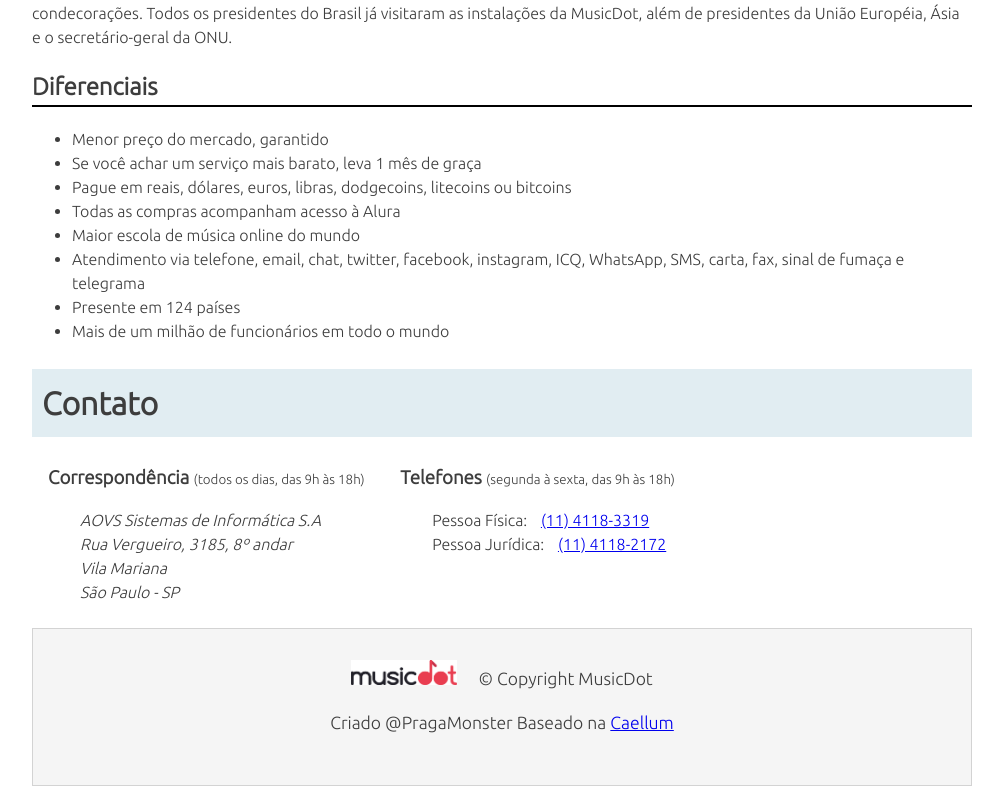
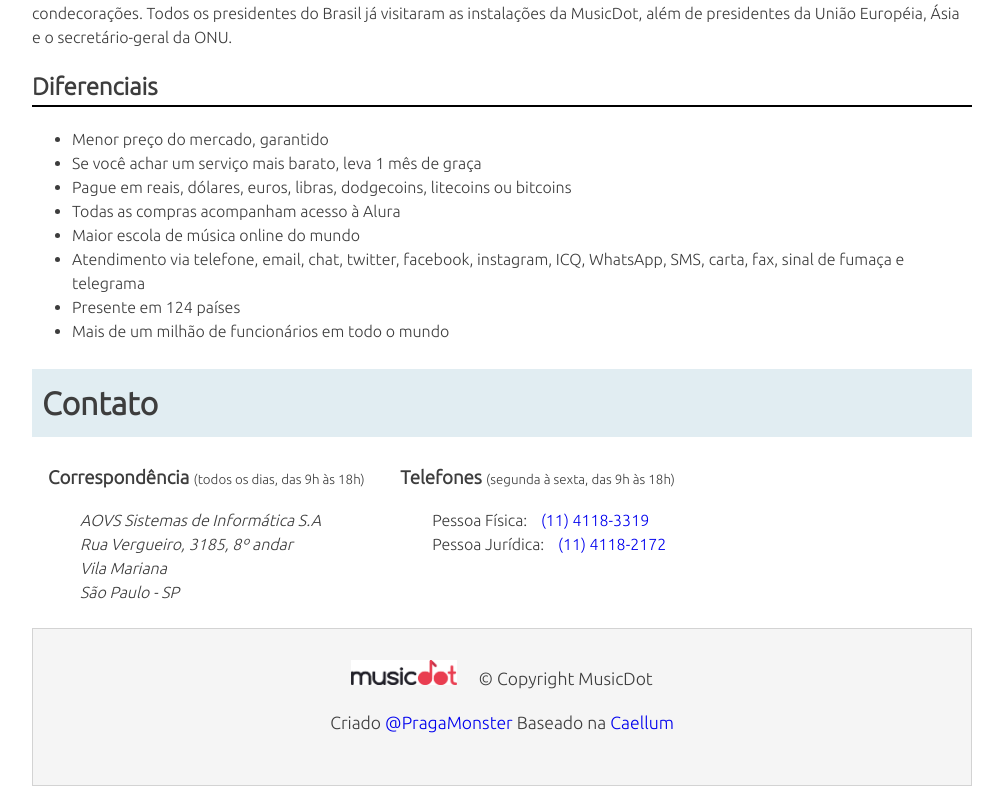
Before and after one commit to yurikomuta/MusicDot, a plain HTML site: page sobre.html in a window 1280 px wide. Shown: the part 1295-2089 px from the top of the page, without its empty margins (138-1141 px from the left). Drawn offline with Linux system fonts and the light colour scheme.

Commit message:
add creator

```diff
--- a/sobre.html
+++ b/sobre.html
@@ -121,7 +121,7 @@
    <footer class="rodape">
     <img src="img/logo-matriz-musicdot.png" alt="Logo da musicdot" class="rodape__logo">
     <p class="rodape__copyright"> &copy; Copyright MusicDot </p>
-    <p>Criado @PragaMonster Baseado na <a href="https://www.caelum.com.br/apostila-html-css-javascript/" target="_blank"> Caellum </a></p>
+    <p>Criado <a href="https://yurikomuta.github.io/site" target="_blank"> @PragaMonster </a> Baseado na <a href="https://www.caelum.com.br/apostila-html-css-javascript/" target="_blank"> Caellum </a></p>
 
    </footer>
 
--- a/style.css
+++ b/style.css
@@ -12,6 +12,9 @@ body{
   color: #3D3D3D;
 }
 
+a{
+  text-decoration: none;
+}
 .logo_top{
   width: 16em;
 }
```
